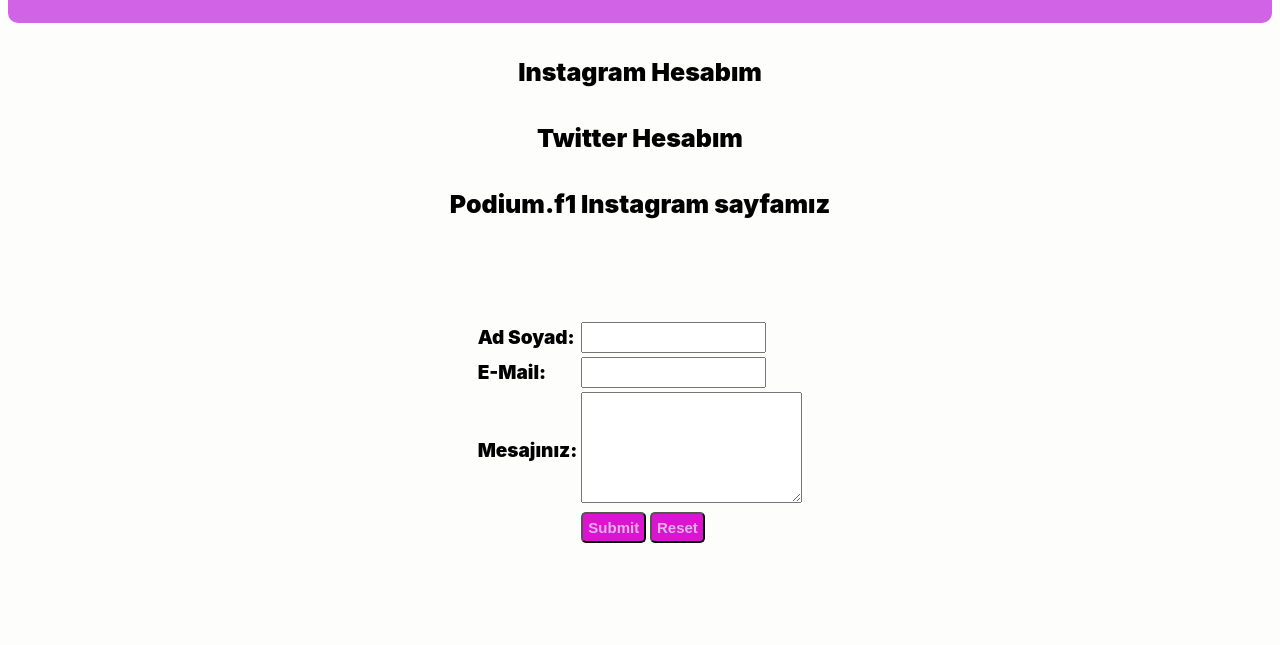
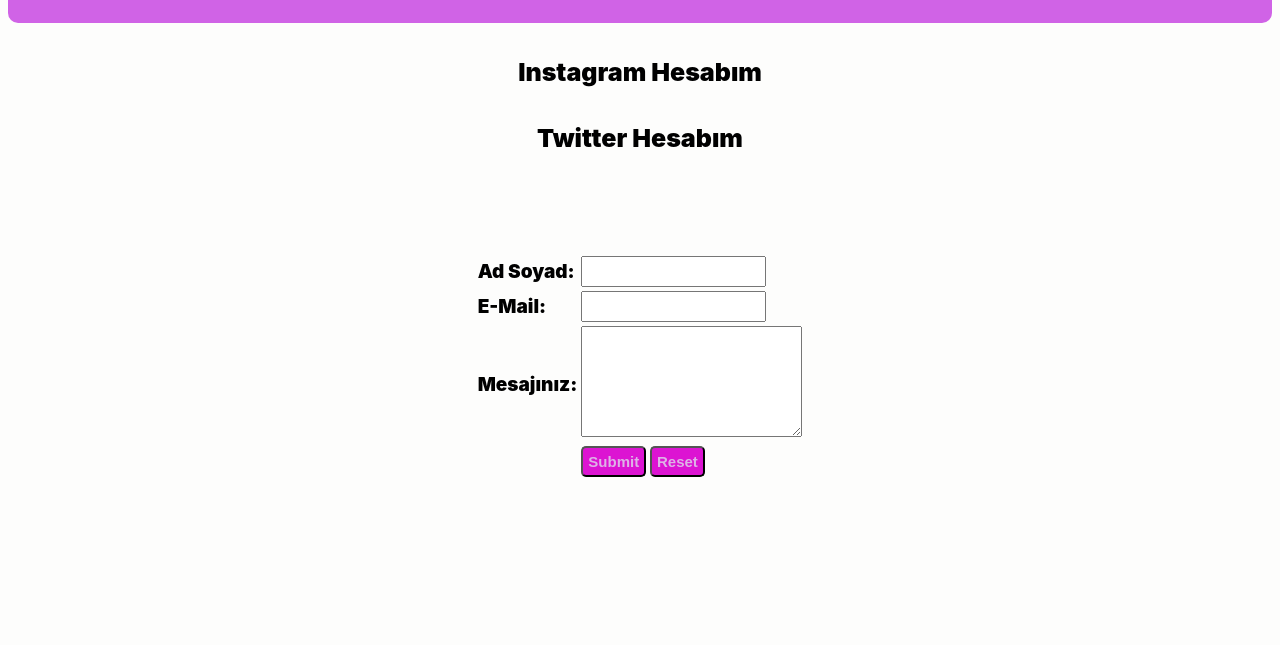
Before and after one commit to ahmethan565/ahmethan.github.io, a plain HTML site: page contact.html in a window 1280 px wide. Shown: the part 155-800 px from the top of the page. Drawn offline with Linux system fonts and the light colour scheme.

Commit message:
Update contact.html

```diff
--- a/contact.html
+++ b/contact.html
@@ -35,9 +35,6 @@
                 <br>
                 <a href="https://twitter.com/4hmethan" target="_blank">Twitter Hesabım</a>
                 <br>
-                <br>
-                <br>
-                <a href="https://www.instagram.com/podium.f1/" target="_blank">Podium.f1 Instagram sayfamız</a>
             </div>
             <div class="formdiv">
                 <form name="email" accept="email.php" method="post">
```
